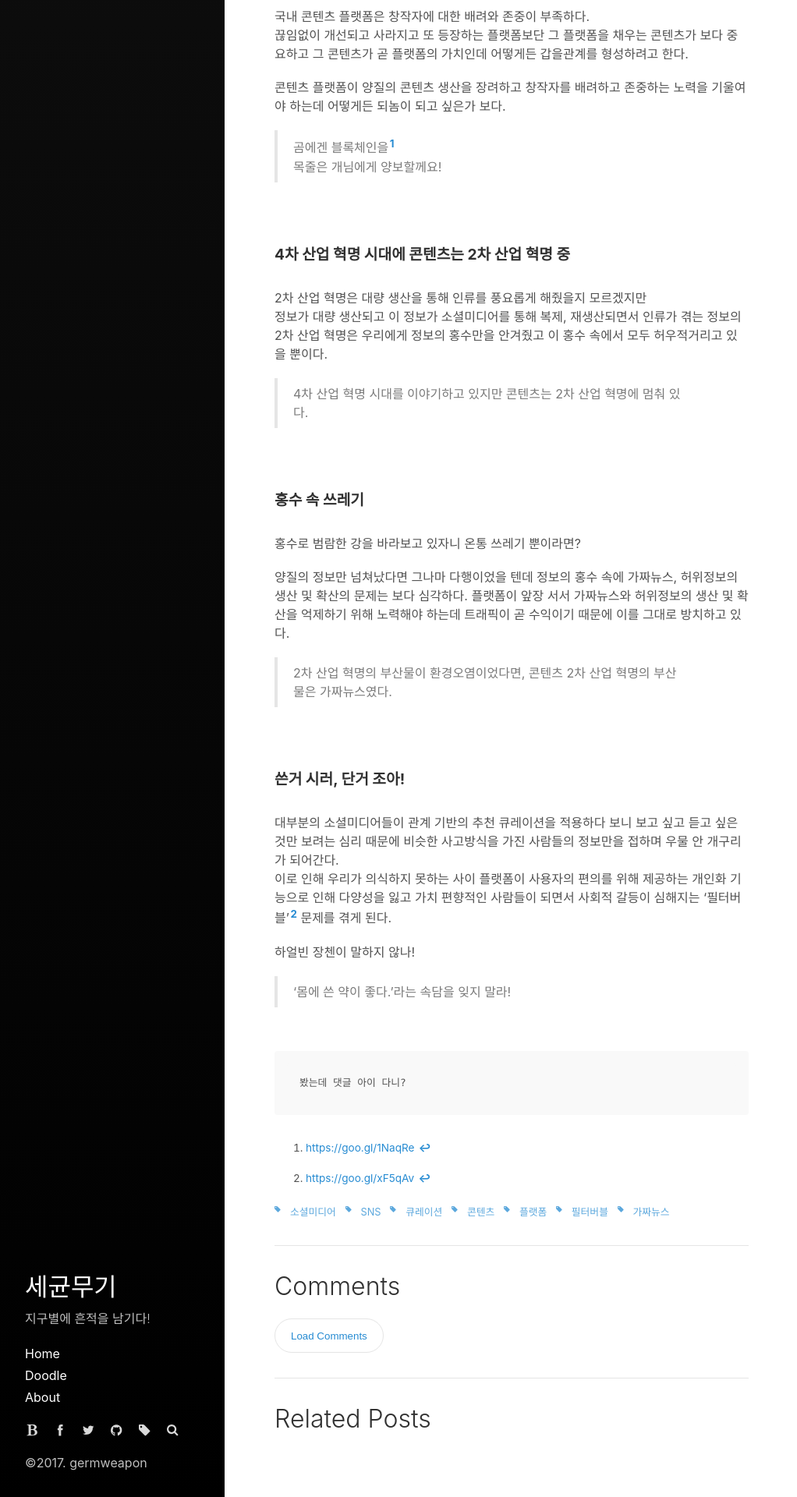
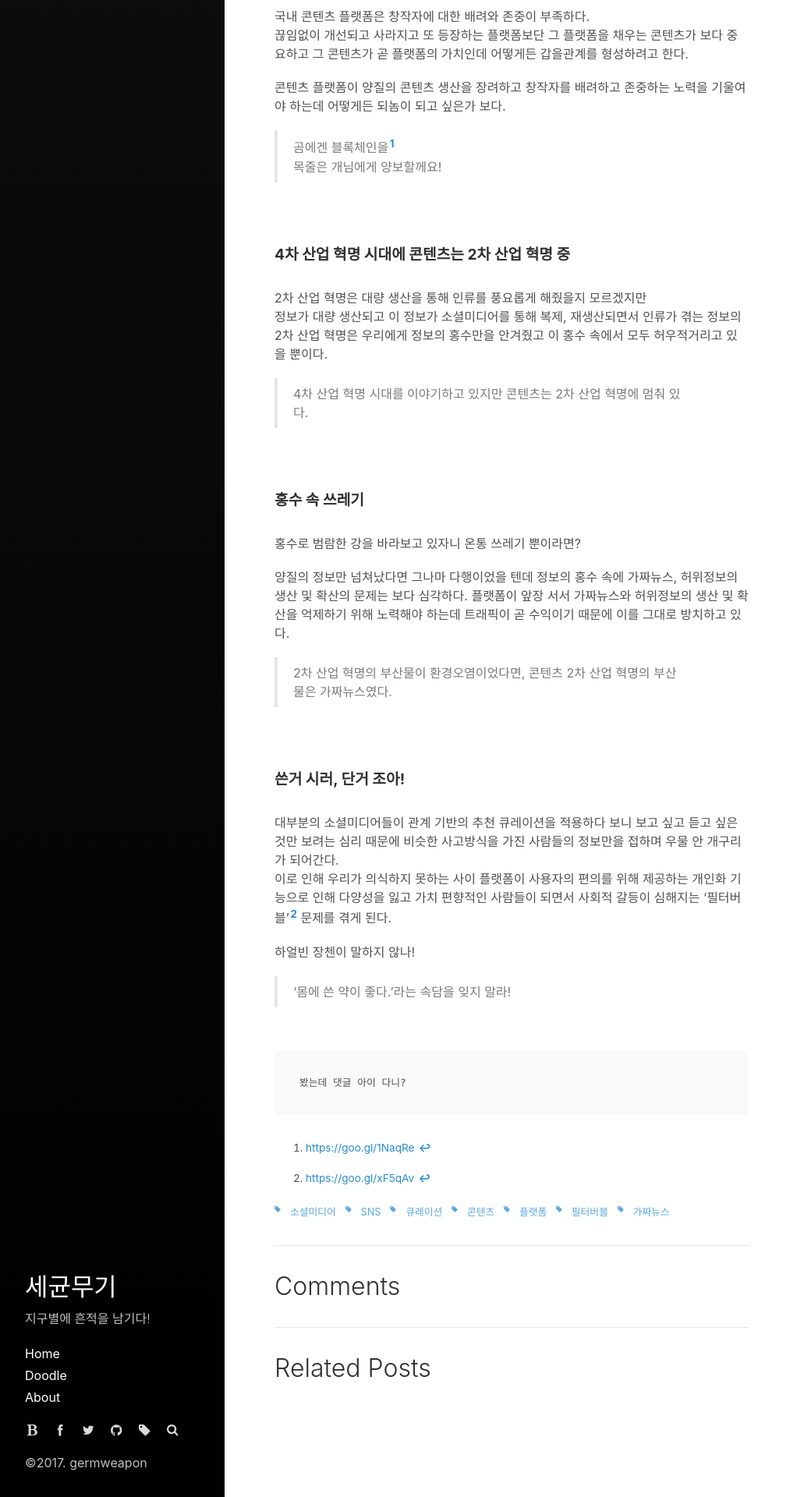
Before and after one commit to germweapon/germweapon.github.io, a Jekyll site: the page built from _posts/2017-11-04-콘텐츠와-콘텐츠-플랫폼에-대한-단상.md, in a window 1280 px wide. Shown: the part 889-2809 px from the top of the page at 78% size, without its empty margins (0-1022 px from the left). Built offline with Jekyll 4.4.1, drawn with Linux system fonts in a browser that asks for light colours.

Commit message:
some fix

```diff
--- a/_includes/disqus.html
+++ b/_includes/disqus.html
@@ -1,8 +1,5 @@
 {% if site.disqus.shortname %}
   <div id="disqus_thread">
-     <button class="disqus-load" onClick="loadDisqusComments()">
-      Load Comments
-     </button>
   </div>
   <script>
 
```
